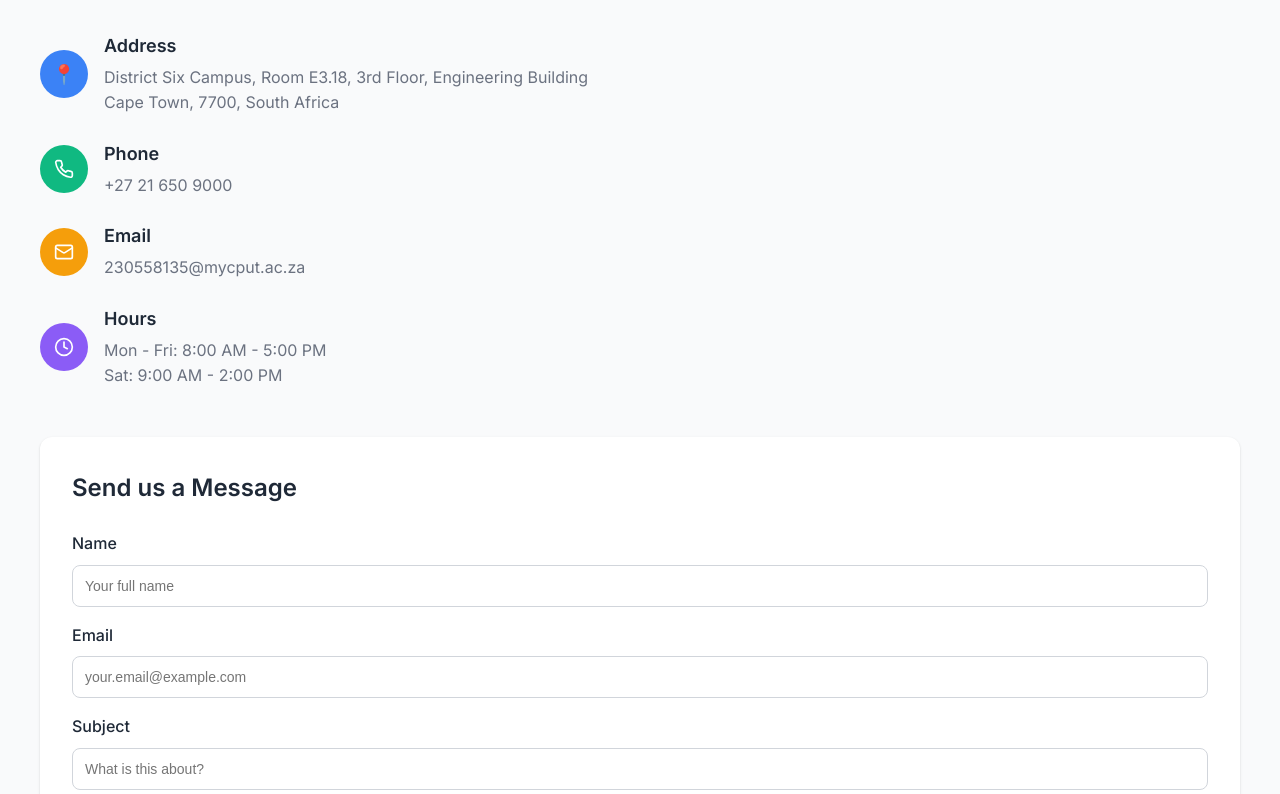
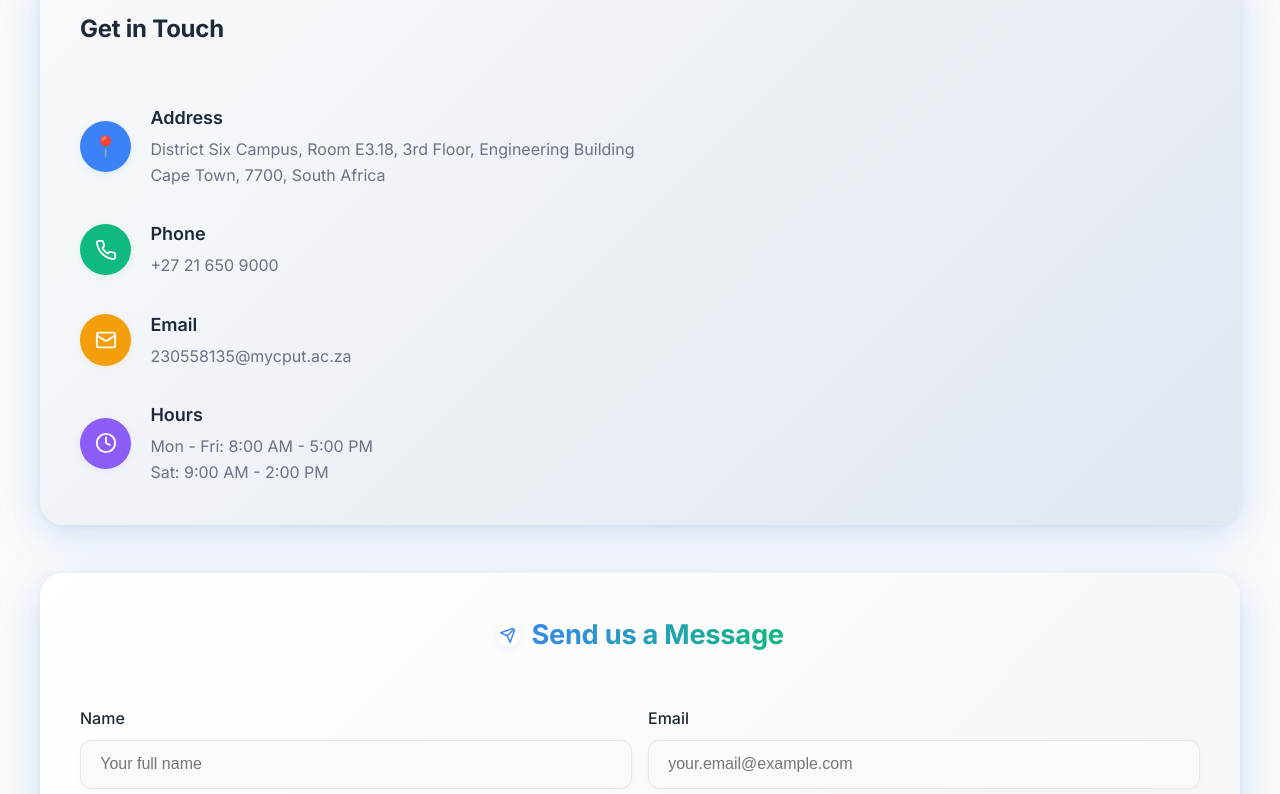
Before and after one commit to Raees-J/StudentDesignerMarketplace, a React (Vite) app in the folder Frontend/: page /contact in a window 1280 px wide. Shown: the part 346-1140 px from the top of the page. Built offline with nearby package versions, Linux system fonts and the light colour scheme.

Commit message:
Contact UI and Home view apparel.

```diff
--- a/Frontend/src/pages/Contact.tsx
+++ b/Frontend/src/pages/Contact.tsx
@@ -36,103 +36,67 @@ const Contact: React.FC = () => {
           </p>
         </div>
 
-        <div className="grid lg:grid-cols-2" style={{ gap: '3rem' }}>
-          {/* Contact Information */}
-          <div>
-            <h2 style={{ fontSize: '1.5rem', fontWeight: '600', marginBottom: '1.5rem', color: '#1f2937' }}>
+  <div className="grid lg:grid-cols-2" style={{ gap: '3rem', alignItems: 'center' }}>
+          {/* Contact Information Card */}
+          <div style={{
+            background: 'linear-gradient(135deg, #f8fafc 0%, #e0e7ef 100%)',
+            borderRadius: '1.5rem',
+            boxShadow: '0 12px 32px 0 rgba(59,130,246,0.10), 0 2px 8px 0 rgba(30,41,59,0.06)',
+            padding: '2.5rem',
+            display: 'flex',
+            flexDirection: 'column',
+            gap: '2rem',
+            justifyContent: 'center',
+            minHeight: 480,
+            transition: 'transform 0.25s cubic-bezier(.4,2,.6,1)',
+            willChange: 'transform',
+            position: 'relative',
+            top: 0,
+            zIndex: 2,
+            filter: 'drop-shadow(0 8px 24px rgba(59,130,246,0.10))',
+          }}
+          onMouseEnter={e => e.currentTarget.style.transform = 'translateY(-10px) scale(1.03)'}
+          onMouseLeave={e => e.currentTarget.style.transform = 'none'}
+          >
+            <h2 style={{ fontSize: '1.5rem', fontWeight: '700', marginBottom: '1.5rem', color: '#1f2937', letterSpacing: '-0.01em' }}>
               Get in Touch
             </h2>
-
-            <div style={{ display: 'flex', flexDirection: 'column', gap: '1.5rem' }}>
-              <div style={{ display: 'flex', alignItems: 'center', gap: '1rem' }}>
+            <div style={{ display: 'flex', alignItems: 'center', gap: '1.2rem' }}>
               <div style={{
-                  width: '3rem',
-                  height: '3rem',
-                  backgroundColor: '#3b82f6',
-                  borderRadius: '50%',
-                  display: 'flex',
-                  alignItems: 'center',
-                  justifyContent: 'center',
-                  color: 'white',
-                  fontSize: '1.2rem',
-                  fontWeight: 'bold'
-                }}>
-                  📍
-                </div>
+                width: '3.2rem', height: '3.2rem', backgroundColor: '#3b82f6', borderRadius: '50%', display: 'flex', alignItems: 'center', justifyContent: 'center', color: 'white', fontSize: '1.3rem', fontWeight: 'bold', boxShadow: '0 2px 8px rgba(59,130,246,0.10)'
+              }}>📍</div>
               <div>
-                  <h3 style={{ fontSize: '1.125rem', fontWeight: '600', marginBottom: '0.25rem' }}>
-                    Address
-                  </h3>
+                <h3 style={{ fontSize: '1.125rem', fontWeight: '600', marginBottom: '0.25rem' }}>Address</h3>
                 <p style={{ color: '#6b7280' }}>
                   District Six Campus, Room E3.18, 3rd Floor, Engineering Building<br />
                   Cape Town, 7700, South Africa
                 </p>
               </div>
             </div>
-
-              <div style={{ display: 'flex', alignItems: 'center', gap: '1rem' }}>
+            <div style={{ display: 'flex', alignItems: 'center', gap: '1.2rem' }}>
               <div style={{
-                  width: '3rem',
-                  height: '3rem',
-                  backgroundColor: '#10b981',
-                  borderRadius: '50%',
-                  display: 'flex',
-                  alignItems: 'center',
-                  justifyContent: 'center',
-                  color: 'white'
-                }}>
-                  <Phone size={20} />
-                </div>
+                width: '3.2rem', height: '3.2rem', backgroundColor: '#10b981', borderRadius: '50%', display: 'flex', alignItems: 'center', justifyContent: 'center', color: 'white', boxShadow: '0 2px 8px rgba(16,185,129,0.10)'
+              }}><Phone size={22} /></div>
               <div>
-                  <h3 style={{ fontSize: '1.125rem', fontWeight: '600', marginBottom: '0.25rem' }}>
-                    Phone
-                  </h3>
-                  <p style={{ color: '#6b7280' }}>
-                    +27 21 650 9000
-                  </p>
+                <h3 style={{ fontSize: '1.125rem', fontWeight: '600', marginBottom: '0.25rem' }}>Phone</h3>
+                <p style={{ color: '#6b7280' }}>+27 21 650 9000</p>
               </div>
             </div>
-
-              <div style={{ display: 'flex', alignItems: 'center', gap: '1rem' }}>
+            <div style={{ display: 'flex', alignItems: 'center', gap: '1.2rem' }}>
               <div style={{
-                  width: '3rem',
-                  height: '3rem',
-                  backgroundColor: '#f59e0b',
-                  borderRadius: '50%',
-                  display: 'flex',
-                  alignItems: 'center',
-                  justifyContent: 'center',
-                  color: 'white'
-                }}>
-                  <Mail size={20} />
-                </div>
+                width: '3.2rem', height: '3.2rem', backgroundColor: '#f59e0b', borderRadius: '50%', display: 'flex', alignItems: 'center', justifyContent: 'center', color: 'white', boxShadow: '0 2px 8px rgba(245,158,11,0.10)'
+              }}><Mail size={22} /></div>
               <div>
-                  <h3 style={{ fontSize: '1.125rem', fontWeight: '600', marginBottom: '0.25rem' }}>
-                    Email
-                  </h3>
-                  <p style={{ color: '#6b7280' }}>
-                    230558135@mycput.ac.za
-                  </p>
+                <h3 style={{ fontSize: '1.125rem', fontWeight: '600', marginBottom: '0.25rem' }}>Email</h3>
+                <p style={{ color: '#6b7280' }}>230558135@mycput.ac.za</p>
               </div>
             </div>
-
-              <div style={{ display: 'flex', alignItems: 'center', gap: '1rem' }}>
+            <div style={{ display: 'flex', alignItems: 'center', gap: '1.2rem' }}>
               <div style={{
-                  width: '3rem',
-                  height: '3rem',
-                  backgroundColor: '#8b5cf6',
-                  borderRadius: '50%',
-                  display: 'flex',
-                  alignItems: 'center',
-                  justifyContent: 'center',
-                  color: 'white'
-                }}>
-                  <Clock size={20} />
-                </div>
+                width: '3.2rem', height: '3.2rem', backgroundColor: '#8b5cf6', borderRadius: '50%', display: 'flex', alignItems: 'center', justifyContent: 'center', color: 'white', boxShadow: '0 2px 8px rgba(139,92,246,0.10)'
+              }}><Clock size={22} /></div>
               <div>
-                  <h3 style={{ fontSize: '1.125rem', fontWeight: '600', marginBottom: '0.25rem' }}>
-                    Hours
-                  </h3>
+                <h3 style={{ fontSize: '1.125rem', fontWeight: '600', marginBottom: '0.25rem' }}>Hours</h3>
                 <p style={{ color: '#6b7280' }}>
                   Mon - Fri: 8:00 AM - 5:00 PM<br />
                   Sat: 9:00 AM - 2:00 PM
@@ -140,19 +104,38 @@ const Contact: React.FC = () => {
               </div>
             </div>
           </div>
-          </div>
 
-          {/* Contact Form */}
-          <div className="card" style={{ padding: '2rem' }}>
-            <h2 style={{ fontSize: '1.5rem', fontWeight: '600', marginBottom: '1.5rem', color: '#1f2937' }}>
+          {/* Contact Form Card */}
+          <div style={{
+            background: 'linear-gradient(135deg, #fff 0%, #f3f4f6 100%)',
+            borderRadius: '1.5rem',
+            boxShadow: '0 12px 32px 0 rgba(59,130,246,0.10), 0 2px 8px 0 rgba(30,41,59,0.06)',
+            padding: '2.5rem',
+            minHeight: 480,
+            display: 'flex',
+            flexDirection: 'column',
+            justifyContent: 'center',
+            gap: '1.5rem',
+            transition: 'transform 0.25s cubic-bezier(.4,2,.6,1)',
+            willChange: 'transform',
+            position: 'relative',
+            top: 0,
+            zIndex: 2,
+            filter: 'drop-shadow(0 8px 24px rgba(59,130,246,0.10))',
+          }}
+          onMouseEnter={e => e.currentTarget.style.transform = 'translateY(-10px) scale(1.03)'}
+          onMouseLeave={e => e.currentTarget.style.transform = 'none'}
+          >
+            <h2 style={{ fontSize: '1.5rem', fontWeight: '700', marginBottom: '1.5rem', color: '#1f2937', letterSpacing: '-0.01em', textAlign: 'center' }}>
+              <span style={{ display: 'inline-flex', alignItems: 'center', gap: '0.7rem', background: 'linear-gradient(90deg,#3b82f6 0%,#10b981 100%)', WebkitBackgroundClip: 'text', WebkitTextFillColor: 'transparent', fontWeight: 800, fontSize: '1.7rem' }}>
+                <Send size={24} style={{ color: '#3b82f6', background: 'white', borderRadius: '50%', boxShadow: '0 2px 8px rgba(59,130,246,0.10)', padding: '0.2rem' }} />
                 Send us a Message
+              </span>
             </h2>
-
-            <form onSubmit={handleSubmit}>
-              <div style={{ marginBottom: '1rem' }}>
-                <label style={{ display: 'block', marginBottom: '0.5rem', fontWeight: '500' }}>
-                  Name
-                </label>
+            <form onSubmit={handleSubmit} style={{ display: 'flex', flexDirection: 'column', gap: '1.2rem' }}>
+              <div style={{ display: 'flex', gap: '1rem', flexWrap: 'wrap' }}>
+                <div style={{ flex: 1, minWidth: 180 }}>
+                  <label style={{ display: 'block', marginBottom: '0.5rem', fontWeight: '500' }}>Name</label>
                   <input
                     type="text"
                     name="name"
@@ -161,13 +144,11 @@ const Contact: React.FC = () => {
                     className="input"
                     required
                     placeholder="Your full name"
+                    style={{ borderRadius: '0.7rem', border: '1px solid #e5e7eb', padding: '0.9rem 1.2rem', fontSize: '1rem', background: '#f9fafb', boxShadow: '0 1px 4px rgba(59,130,246,0.04)' }}
                   />
                 </div>
-
-              <div style={{ marginBottom: '1rem' }}>
-                <label style={{ display: 'block', marginBottom: '0.5rem', fontWeight: '500' }}>
-                  Email
-                </label>
+                <div style={{ flex: 1, minWidth: 180 }}>
+                  <label style={{ display: 'block', marginBottom: '0.5rem', fontWeight: '500' }}>Email</label>
                   <input
                     type="email"
                     name="email"
@@ -176,13 +157,12 @@ const Contact: React.FC = () => {
                     className="input"
                     required
                     placeholder="your.email@example.com"
+                    style={{ borderRadius: '0.7rem', border: '1px solid #e5e7eb', padding: '0.9rem 1.2rem', fontSize: '1rem', background: '#f9fafb', boxShadow: '0 1px 4px rgba(59,130,246,0.04)' }}
                   />
                 </div>
-
-              <div style={{ marginBottom: '1rem' }}>
-                <label style={{ display: 'block', marginBottom: '0.5rem', fontWeight: '500' }}>
-                  Subject
-                </label>
+              </div>
+              <div>
+                <label style={{ display: 'block', marginBottom: '0.5rem', fontWeight: '500' }}>Subject</label>
                 <input
                   type="text"
                   name="subject"
@@ -191,13 +171,11 @@ const Contact: React.FC = () => {
                   className="input"
                   required
                   placeholder="What is this about?"
+                  style={{ borderRadius: '0.7rem', border: '1px solid #e5e7eb', padding: '0.9rem 1.2rem', fontSize: '1rem', background: '#f9fafb', boxShadow: '0 1px 4px rgba(59,130,246,0.04)' }}
                 />
               </div>
-
-              <div style={{ marginBottom: '1.5rem' }}>
-                <label style={{ display: 'block', marginBottom: '0.5rem', fontWeight: '500' }}>
-                  Message
-                </label>
+              <div>
+                <label style={{ display: 'block', marginBottom: '0.5rem', fontWeight: '500' }}>Message</label>
                 <textarea
                   name="message"
                   value={formData.message}
@@ -206,12 +184,11 @@ const Contact: React.FC = () => {
                   className="input"
                   required
                   placeholder="Tell us how we can help you..."
-                    style={{ resize: 'vertical', minHeight: '120px' }}
+                  style={{ borderRadius: '0.7rem', border: '1px solid #e5e7eb', padding: '0.9rem 1.2rem', fontSize: '1rem', background: '#f9fafb', resize: 'vertical', minHeight: '120px', boxShadow: '0 1px 4px rgba(59,130,246,0.04)' }}
                 />
               </div>
-
-              <button type="submit" className="btn btn-primary" style={{ width: '100%' }}>
-                <Send size={20} />
+              <button type="submit" className="btn btn-primary" style={{ width: '100%', borderRadius: '0.7rem', padding: '1rem', fontWeight: 700, fontSize: '1.1rem', boxShadow: '0 4px 16px rgba(59,130,246,0.10)', letterSpacing: '0.01em', transition: 'background 0.2s' }}>
+                <Send size={20} style={{ marginRight: '0.5rem' }} />
                 Send Message
               </button>
             </form>
```
Also changed, not shown: Frontend/src/pages/Home.tsx (+0 -8 lines). Lines whose indentation alone changed are shown as unchanged.
